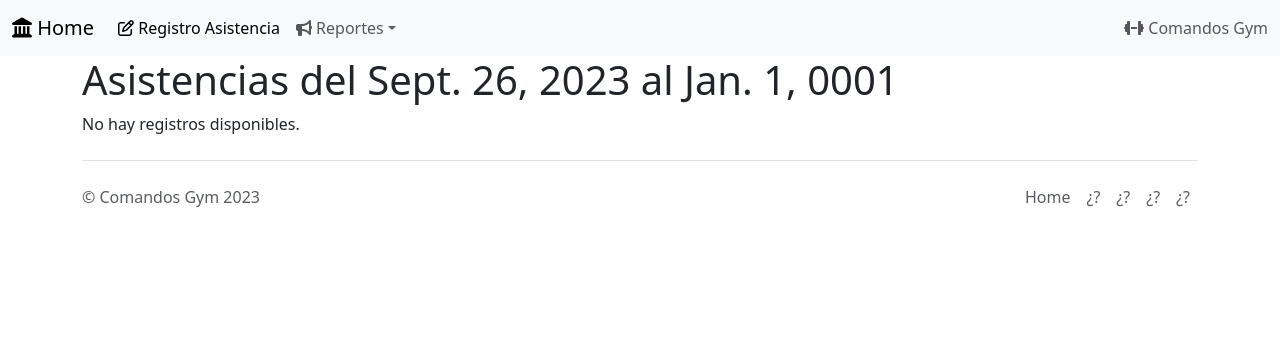
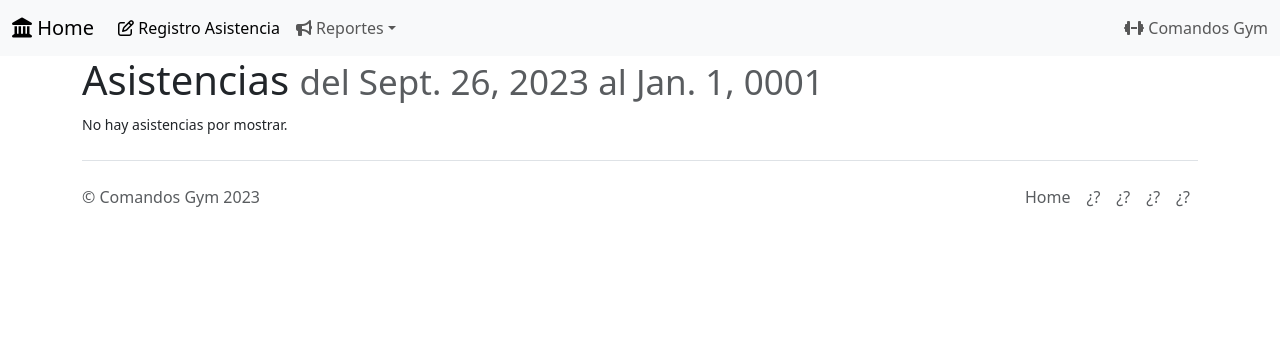
Before and after one commit to JuanCarlosE/comandos_001, a Django app: page /soldiers/range/2023/09/26/to/1/1/1 in a window 1280 px wide. Shown: the top 356 px of the page. Run offline with Django 4.2, Linux system fonts and the light colour scheme; tables that the repository leaves empty hold one stand-in row (values such as "Sample post"); some libraries are stand-ins or nearby versions.

```diff
--- a/soldiers/templates/rango.html
+++ b/soldiers/templates/rango.html
@@ -3,16 +3,20 @@
 {% block content %}
 
 <title>Rango fecha</title>
-<h1>Asistencias del {{fecha1}} al {{fecha2}}</h1>
+<h1>Asistencias
+    <small class=" text-body-secondary">del {{fecha1}} al {{fecha2}}</small>
+</h1>
 <div>
 {% if rangeList %}
-    <ul>
+    <ul class="list-group">
     {% for item in rangeList %}
-        <li>{{item.soldier}}: {{item.registerDate}}</li>
+        <li class="list-group-item">{{item.soldier}}: {{item.registerDate}}</li>
     {% endfor %}
     </ul>
     {% else %}
-    <p>No hay registros disponibles.</p>
+    <p>
+       <small>No hay asistencias por mostrar.</small>
+    </p>
     {% endif %}
 </div>
 {% endblock content %}
--- a/soldiers/urls.py
+++ b/soldiers/urls.py
@@ -8,8 +8,8 @@ urlpatterns = [
     path("save/", views.asisRegister), #Guarda el intento de asistencia del usuario con o sin orden activa.
     path("calendar/", views.viewCalendar, name='calendar'), #Envia un calendario apartir del cual se podra observar los registros por dia.
     path("assistence/<str:year>/<str:month>/<str:day>", views.viewAsistenciabyDay), #Envia la lista de los registros segun el dia seleccionado en el calendario.
-    path("api/calendar/<int:year>/<int:month>/<int:day>/to/<int:year2>/<int:month2>/<int:day2>", views.countCalendar),
-    path("cheaters/<str:year>/<str:month>/<str:day>", views.viewTramposos),#Envia una lista con los usuarios "tramposos" (que asisten luego de que su mensualidad haya vencido.)
-    path("range/<int:year>/<int:month>/<int:day>/to/<int:year2>/<int:month2>/<int:day2>", views.viewRange),#Envia una lista con los registros hechos dentro de un periodo de tiempo.
+    path("api/calendar/<int:year>/<int:month>/<int:day>/to/<int:year2>/<int:month2>/<int:day2>", views.countCalendar), #Envia un conteo con el numero total de asistencias por categoria.
+    path("cheaters/<int:year>/<int:month>/<int:day>/to/<int:year2>/<int:month2>/<int:day2>", views.viewTramposos), #Envia una lista con los usuarios "tramposos" por el rango de fecha puesto (que asisten luego de que su mensualidad haya vencido.)
+    path("range/<int:year>/<int:month>/<int:day>/to/<int:year2>/<int:month2>/<int:day2>", views.viewRange), #Envia una lista con los registros hechos dentro de un periodo de tiempo.
     path("morosos/", views.viewMorosos, name='morosos'), #Envia una lista con los usuarios "morosos" (que van mas de los 15 dias pagos.)
 ]
--- a/soldiers/views.py
+++ b/soldiers/views.py
@@ -66,7 +66,7 @@ def viewAsistenciabyDay(request, year, month, day):
     }
     return render (request, 'assistencebyday.html' ,context)
 
-def countCalendar(request,year,month,day,year2,month2,day2):
+def countCalendar(request, year,month,day,year2,month2,day2):
     #Dias
     fecha1 = datetime.date(year,month,day)
     fecha2 = datetime.date(year2,month2,day2)
@@ -79,17 +79,21 @@ def countCalendar(request,year,month,day,year2,month2,day2):
 
     return JsonResponse ({"totalAsistencia": rangeGeneral, "totalTramposos": rangeTramposos}, safe=False)
 
-def viewTramposos(request, year, month, day):
-    tramp = Assistence.objects.filter(registerDate__year=year,registerDate__month=month,registerDate__day=day,status=False)
+def viewTramposos(request, year,month,day,year2,month2,day2):
+    date1 = datetime.date(year,month,day)
+    date2 = datetime.date(year2,month2,day2)
+    tramp = Assistence.objects.filter(registerDate__range=(date1,date2),status=False)
     context = {
-        "trampososList": tramp,
+        "fecha1": date1,
+        "fecha2": date2,
+        "trampososList": tramp
     }
     return render(request, 'tramposos.html',context)
 
 def viewRange(request,year,month,day,year2,month2,day2):
     date1 = datetime.date(year,month,day)
     date2 = datetime.date(year2,month2,day2)
-    range = Assistence.objects.filter(registerDate__range=(date1, date2))
+    range = Assistence.objects.filter(registerDate__range=(date1,date2))
     context = {
         "fecha1": date1,
         "fecha2": date2,
```
Also changed, not shown: soldiers/templates/reports.html (+10 -2 lines), soldiers/templates/tramposos.html (+5 -5 lines).
